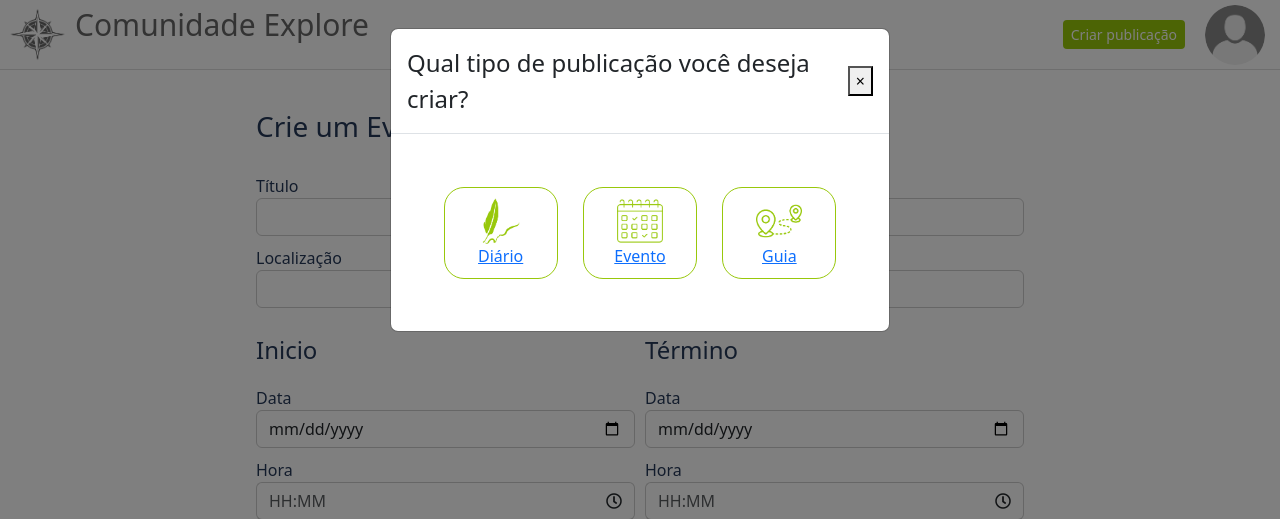
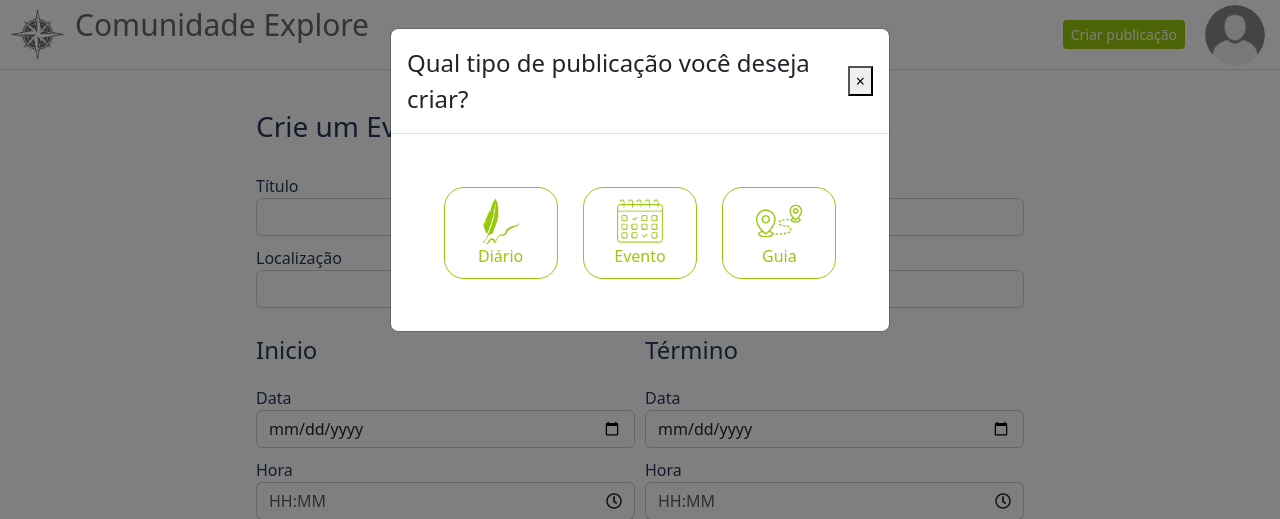
Before and after one commit to akarolynna/Comunidade-Explore, a PHP site: page /View/cadastroEvento.php in a window 1280 px wide, after a click on "Criar publicação". Shown: the top 519 px of the page. Run offline with PHP 8.4, Linux system fonts and the light colour scheme; data that the repository does not hold is empty; some libraries are stand-ins or nearby versions.

Commit message:
corrigindo erros
resolvendo erros

```diff
--- a/View/Componentes/menu.php
+++ b/View/Componentes/menu.php
@@ -1,4 +1,3 @@
-
 <nav class="menu">
     <a class="grupo" href="./pagina-inicial.php">
         <img src="../Public/Imagens/LogoExplore.png" alt="Logo de bussola" class="logo">
@@ -15,15 +14,15 @@
                         <button type="button" class="close" data-dismiss="modal">&times;</button>
                     </div>
                     <div class="buttonContainer">
-                        <a href="./CadastroDiarioViagem.php" class="button" id="">
+                        <a href="./CadastroDiarioViagem.php" class="button botaoDiario" id="btnOpcaoPublicacaoDiario">
                             <img src="./../Public/Imagens/pena-icone-verde.png" alt="opcao publicação" class="w-50">
                             <span>Diário</span>
                         </a>
-                        <a href="./cadastroEvento.php" class="button">
+                        <a href="./cadastroEvento.php" class="button botaoDiario ">
                             <img src="./../Public/Imagens/evento-icone-verde.png" alt="opcao publicação" class="w-50">
                             <span>Evento</span>
                         </a>
-                        <a href="./cadastroGuia.php" class="button">
+                        <a href="./cadastroGuia.php" class="button botaoDiario">
                             <img src="./../Public/Imagens/guia-icone-verde.png" alt="opcao publicação" class="w-50">
                             <span>Guia</span>
                         </a>
@@ -35,12 +34,12 @@
 
         <div class="dropdown-menu-left">
             <img src="<?php
-                if(false) {
-                echo $_SESSION['usuario']['foto'];
-            } else {
-                echo "../Public/Imagens/ImagemUsuario.png";
-            }
-            ?>" alt="Foto do usuário" class="imagemUsuario dropdown-toggle" id="imagemUsuario" role="button" data-toggle="dropdown" aria-haspopup="true" aria-expanded="false">
+                        if (false) {
+                            echo $_SESSION['usuario']['foto'];
+                        } else {
+                            echo "../Public/Imagens/ImagemUsuario.png";
+                        }
+                        ?>" alt="Foto do usuário" class="imagemUsuario dropdown-toggle" id="imagemUsuario" role="button" data-toggle="dropdown" aria-haspopup="true" aria-expanded="false">
             <div class="dropdown-menu" aria-labelledby="imagemUsuario">
                 <a href="./perfilUsuario.php" class="dropdown-item">Meu perfil</a>
                 <a href="./logout.php" class="dropdown-item">Sair</a>
```
